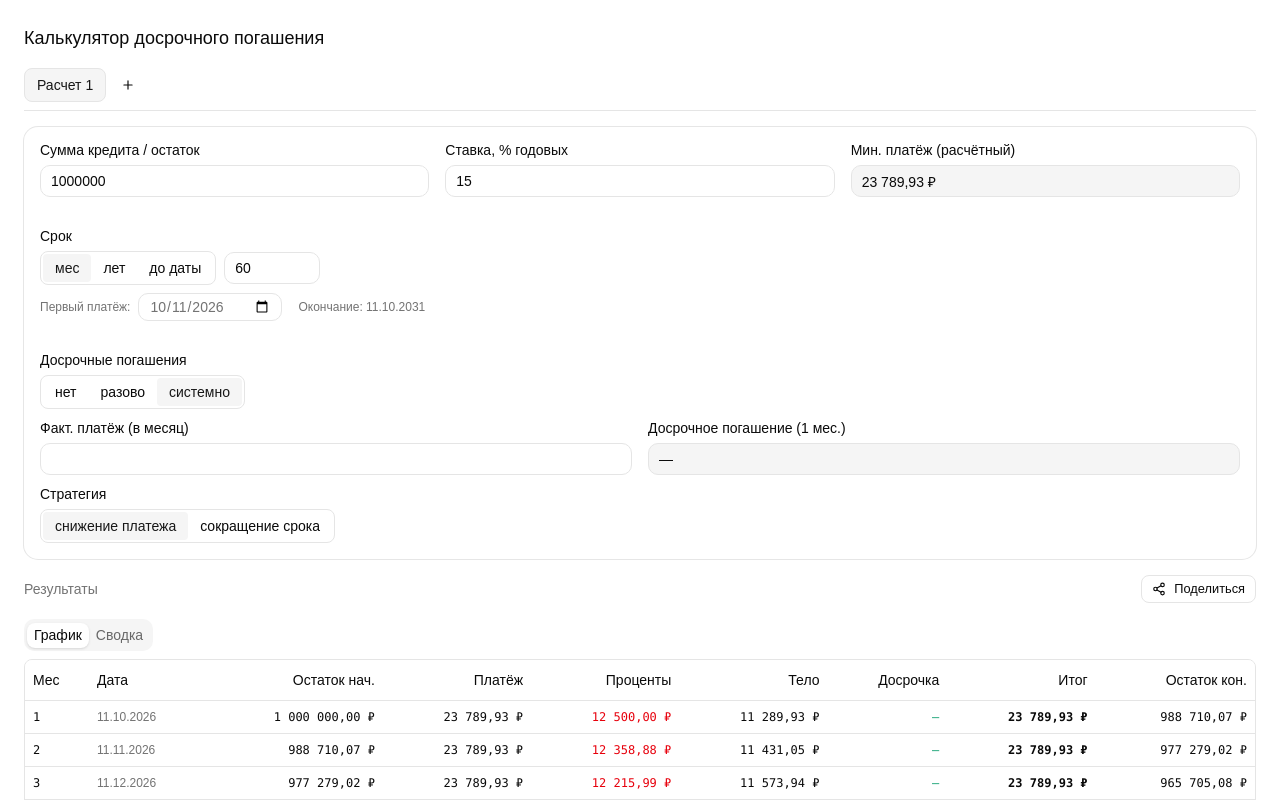
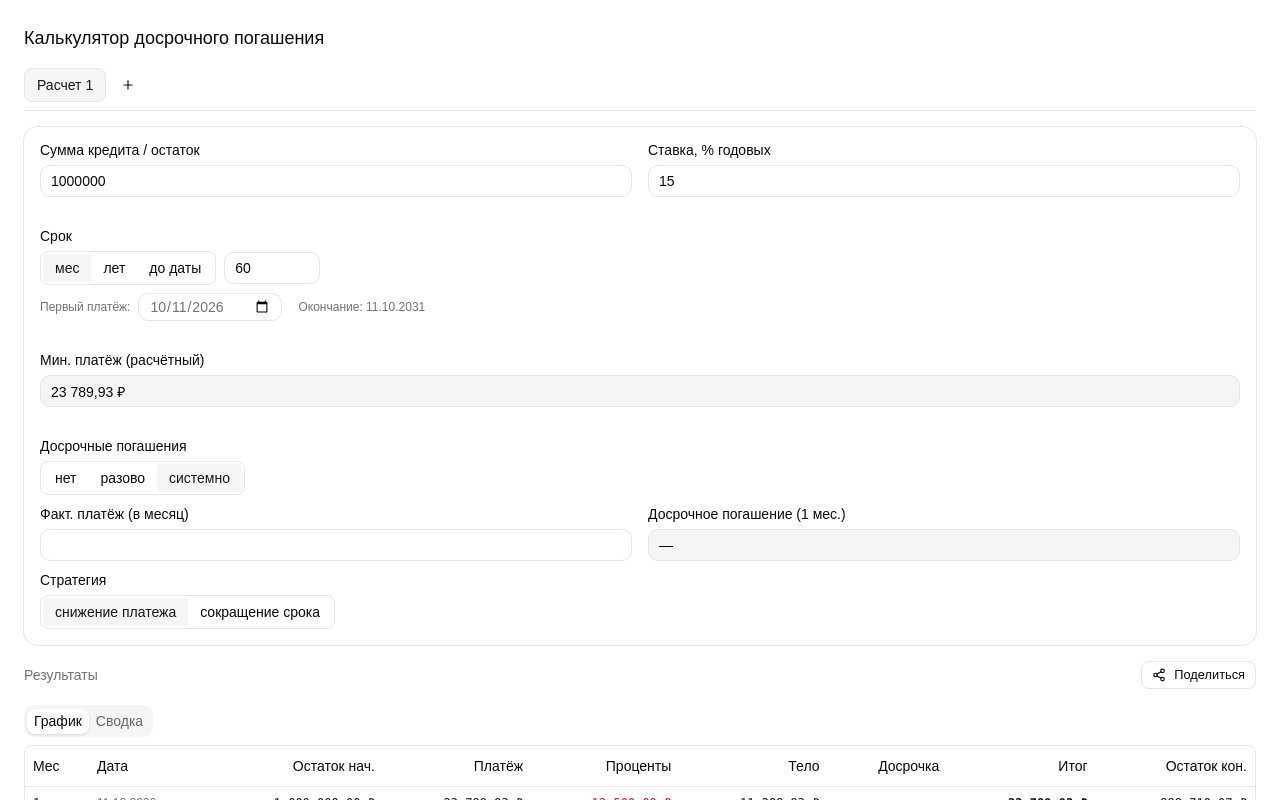
Before and after one commit to edgythorn/loan-graph, a React (Vite) app: page / in a window 1280 px wide. Shown: the top 800 px of the page. Built offline with nearby package versions, Linux system fonts and the light colour scheme.

Commit message:
Move minimal payment

```diff
--- a/src/components/params/ParamsPanel.tsx
+++ b/src/components/params/ParamsPanel.tsx
@@ -27,7 +27,7 @@ export function ParamsPanel() {
 
   return (
     <Card className="p-4 space-y-4">
-      <div className="grid grid-cols-3 gap-4">
+      <div className="grid grid-cols-2 gap-4">
         <div className="space-y-2">
           <Label>Сумма кредита / остаток</Label>
           <Input
@@ -45,13 +45,15 @@ export function ParamsPanel() {
             onChange={(e) => updateParams({ rate: Number(e.target.value) })}
           />
         </div>
-        <div className="space-y-2">
-          <Label>Мин. платёж (расчётный)</Label>
-          <Input readOnly value={formatMoney(minPayment)} className="bg-muted" />
-        </div>
       </div>
 
       <TermInput params={params} onChange={updateParams} />
+
+      <div className="space-y-2">
+        <Label>Мин. платёж (расчётный)</Label>
+        <Input readOnly value={formatMoney(minPayment)} className="bg-muted" />
+      </div>
+
       <EarlyInput
         params={params}
         minPayment={minPayment}
```
